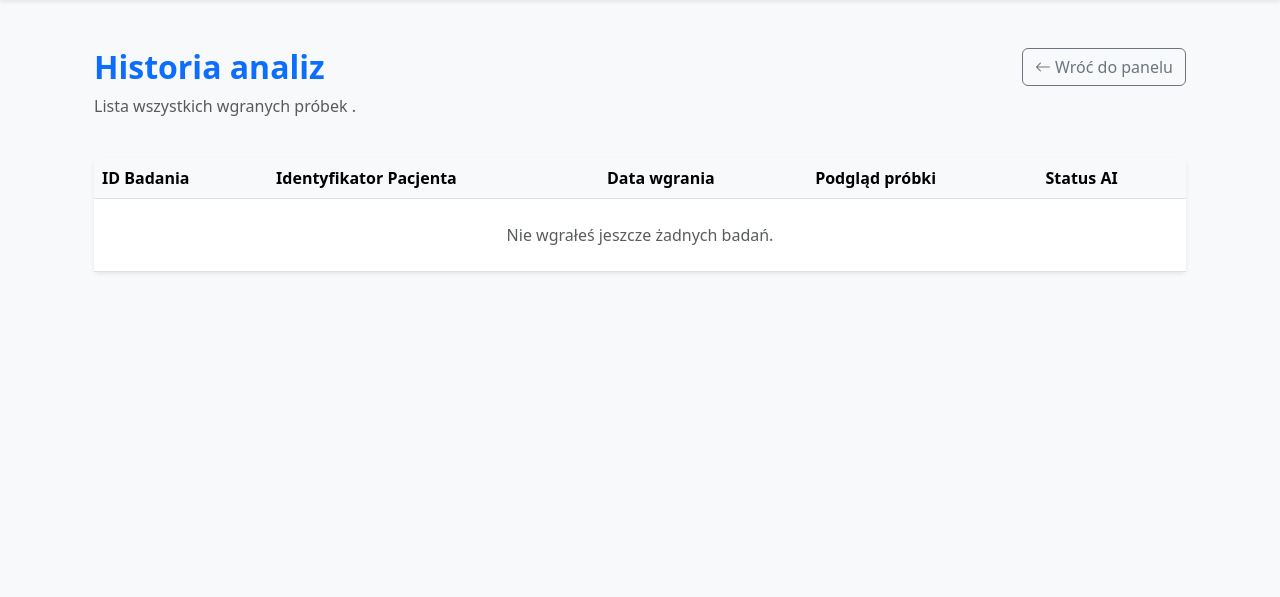
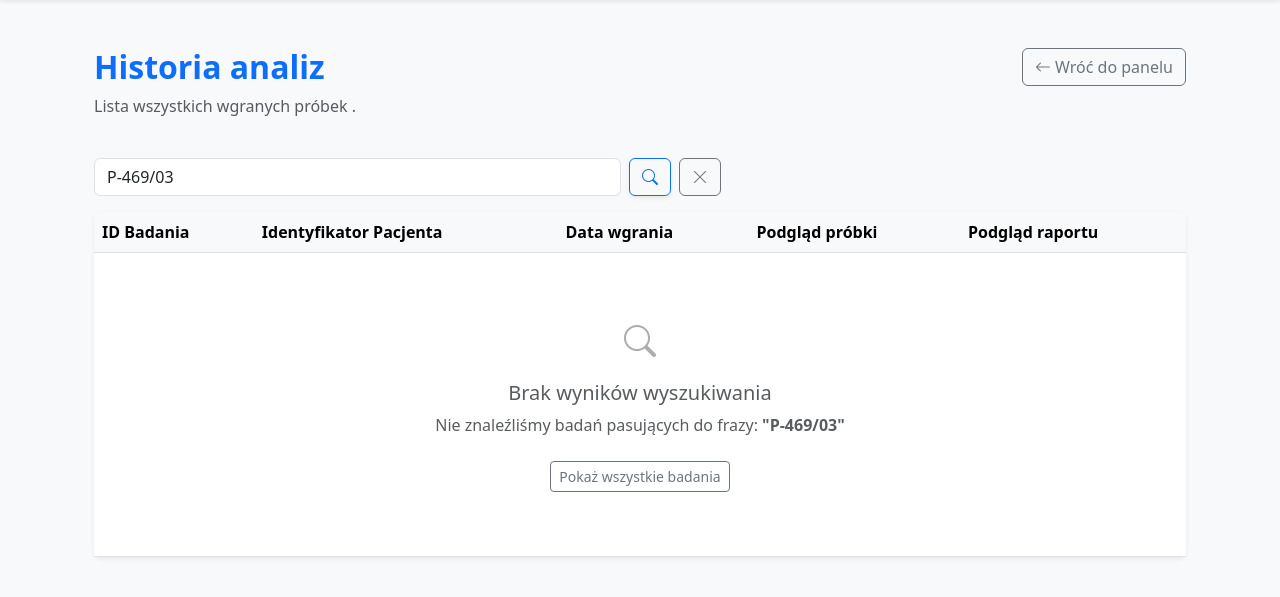
Before and after one commit to Daniel321W/NeuroScript2.0, a Django app: a page that uses templates/analysis/historia_badan.html in a window 1280 px wide. Shown: the part 56-653 px from the top of the page. Run offline with Django 5.2, Linux system fonts and the light colour scheme; a user stored in the database is signed in; data comes from the database, SQL or seed files in the repository.

Commit message:
add search logic to history, patient quick links, and reports list view

```diff
--- a/analysis/urls.py
+++ b/analysis/urls.py
@@ -10,6 +10,7 @@ urlpatterns = [
     path('patients/<int:patient_id>/delete/', views.patient_delete, name='patient_delete'),
     path('dodaj-badanie/', views.dodaj_badanie, name='dodaj_badanie'),
     path('historia/', views.historia_badan, name='historia_badan'),
+    path('reports/', views.reports, name='reports'),
     path('upload-badanie-ajax/', views.upload_badanie_ajax, name='upload_badanie_ajax'),
     path('save-raport-ajax/', views.save_raport_ajax, name='save_raport_ajax'),
 ]
--- a/analysis/views.py
+++ b/analysis/views.py
@@ -4,7 +4,7 @@ from db_models.models import Pacjent, Badanie, WynikAnalizyAI, RaportKoncowy
 from django.shortcuts import redirect, render
 from django.contrib.auth.decorators import login_required
 from django.views.decorators.cache import never_cache
-from django.http import JsonResponse
+from django.http import HttpResponse, JsonResponse
 from django.shortcuts import render, get_object_or_404, redirect
 from django.db.models import Q
 from django.contrib.auth import authenticate, login
@@ -123,6 +123,34 @@ def patient_list(request):
     })
 
 @login_required
+def historia_badan(request):
+    search_query = request.GET.get('search', '').strip()
+
+    badania = Badanie.objects.filter(pacjent__lekarz=request.user)
+
+    if search_query:
+        filters = Q(pacjent__identyfikator_pacjenta__icontains=search_query)
+
+        if search_query.isdigit():
+            filters |= Q(id=search_query)
+
+        if len(search_query) == 4 and search_query.isdigit():
+            filters |= Q(data_wgrania__year=search_query)
+        else:
+            filters |= Q(data_wgrania__icontains=search_query)
+
+        badania = badania.filter(filters)
+
+    badania = badania.order_by('-data_wgrania')
+
+    context = {
+        'badania': badania,
+        'search_query': search_query,
+    }
+
+    return render(request, 'analysis/historia_badan.html', context)
+
+@login_required
 def patient_edit(request, patient_id):
     pacjent = get_object_or_404(Pacjent, id=patient_id, lekarz=request.user)
 
@@ -172,8 +200,6 @@ def dodaj_badanie(request):
 
     return redirect('dashboard')
 
-@login_required
-def historia_badan(request):
-    badania = Badanie.objects.filter(pacjent__lekarz=request.user).order_by('-data_wgrania')
-
-    return render(request, 'analysis/historia_badan.html', {'badania': badania})
+def reports(request):
+    raporty = RaportKoncowy.objects.filter(wynik__badanie__pacjent__lekarz=request.user).order_by('-wynik__badanie__data_wgrania')
+    return render(request, 'analysis/reports.html', {'reports': raporty})
--- a/templates/analysis/dashboard.html
+++ b/templates/analysis/dashboard.html
@@ -19,7 +19,7 @@
                         <a href="{% url 'historia_badan' %}" class="list-group-item list-group-item-action rounded">
     Historia analiz
 </a>
-                        <a href="#" class="list-group-item list-group-item-action rounded">
+                        <a href="{% url 'reports' %}" class="list-group-item list-group-item-action rounded">
                             Raporty diagnostyczne
                         </a>
                     </div>
--- a/templates/analysis/historia_badan.html
+++ b/templates/analysis/historia_badan.html
@@ -14,6 +14,26 @@
         </div>
     </div>
 
+<div class="row mb-3">
+    <div class="col-md-8 col-lg-7">
+        <form action="{% url 'historia_badan' %}" method="get" class="d-flex">
+            <input type="text" name="search" class="form-control me-2"
+                   placeholder="Szukaj po ID badania, ID pacjenta lub dacie (RRRR-MM-DD)..."
+                   value="{{ search_query }}">
+
+            <button type="submit" class="btn btn-outline-primary shadow-sm" title="Szukaj">
+                <i class="bi bi-search"></i>
+            </button>
+
+            {% if search_query %}
+                <a href="{% url 'historia_badan' %}" class="btn btn-outline-secondary ms-2" title="Wyczyść filtry">
+                    <i class="bi bi-x-lg"></i>
+                </a>
+            {% endif %}
+        </form>
+    </div>
+</div>
+
     <div class="card shadow-sm border-0">
         <div class="card-body p-0">
             <table class="table table-hover mb-0">
@@ -23,7 +43,7 @@
                         <th>Identyfikator Pacjenta</th>
                         <th>Data wgrania</th>
                         <th>Podgląd próbki</th>
-                        <th>Status AI</th>
+                        <th>Podgląd raportu</th>
                     </tr>
                 </thead>
                 <tbody>
@@ -42,13 +62,33 @@
                             {% endif %}
                         </td>
                         <td class="align-middle">
-                            <span class="badge bg-warning text-dark">Oczekuje na AI</span>
+                            <a href="{{ badanie.sciezka_do_pliku }}" target="_blank" class="btn btn-sm btn-primary">
+                                    Pokaż raport
+                                </a>
                         </td>
                     </tr>
                     {% empty %}
                     <tr>
-                        <td colspan="5" class="text-center py-4 text-muted">
-                            Nie wgrałeś jeszcze żadnych badań.
+                        <td colspan="5" class="text-center py-5 text-muted">
+                            {% if search_query %}
+                                <div class="py-3">
+                                    <i class="bi bi-search mb-3 d-block fs-2 opacity-50"></i>
+                                    <h5>Brak wyników wyszukiwania</h5>
+                                    <p>Nie znaleźliśmy badań pasujących do frazy: <strong>"{{ search_query }}"</strong></p>
+                                    <a href="{% url 'historia_badan' %}" class="btn btn-sm btn-outline-secondary mt-2">
+                                        Pokaż wszystkie badania
+                                    </a>
+                                </div>
+                            {% else %}
+                                <div class="py-3">
+                                    <i class="bi bi-cloud-upload mb-3 d-block fs-2 opacity-50"></i>
+                                    <h5>Brak badań w systemie</h5>
+                                    <p>Nie wgrałeś jeszcze żadnych próbek do analizy.</p>
+                                    <a href="{% url 'dashboard' %}" class="btn btn-sm btn-primary mt-2">
+                                        Wgraj pierwsze badanie
+                                    </a>
+                                </div>
+                            {% endif %}
                         </td>
                     </tr>
                     {% endfor %}
```
Also changed, not shown: templates/analysis/patient_list.html (+10 -3 lines), templates/analysis/reports.html (added, +83 -0 lines).
